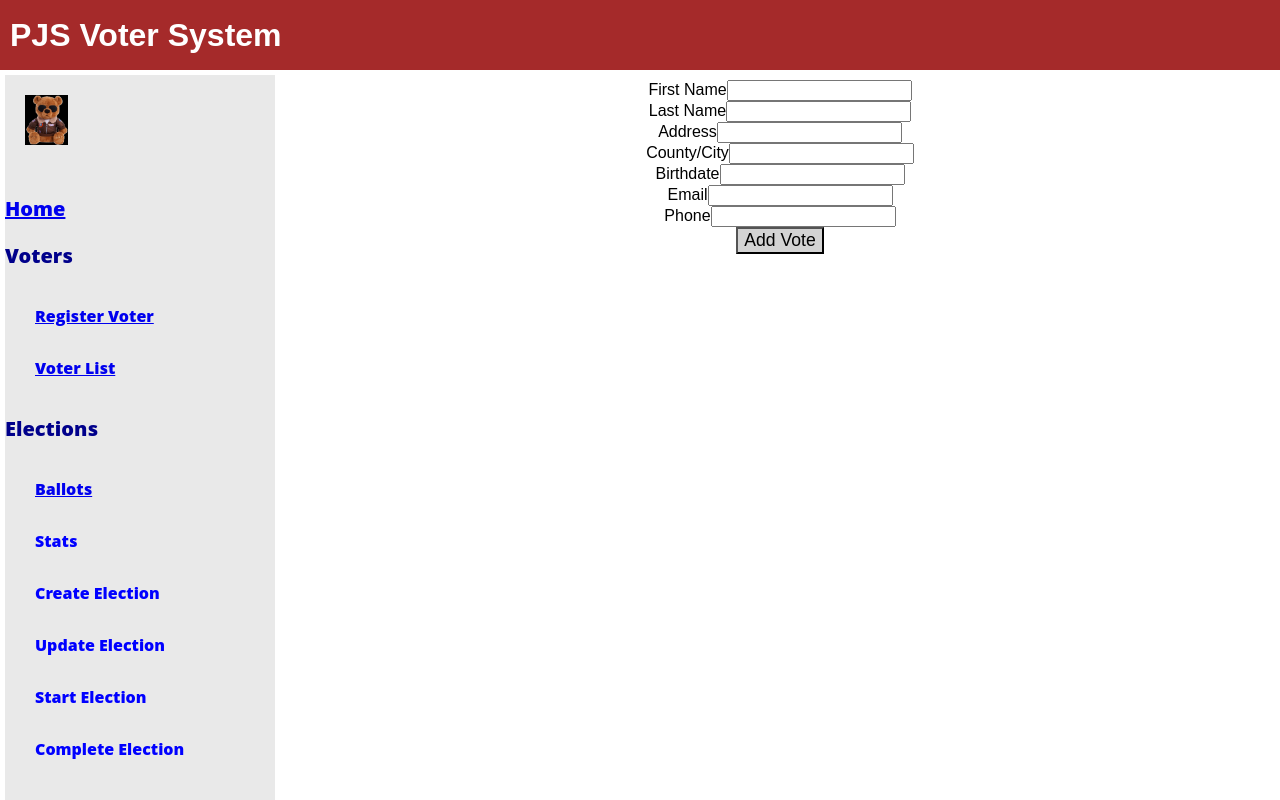
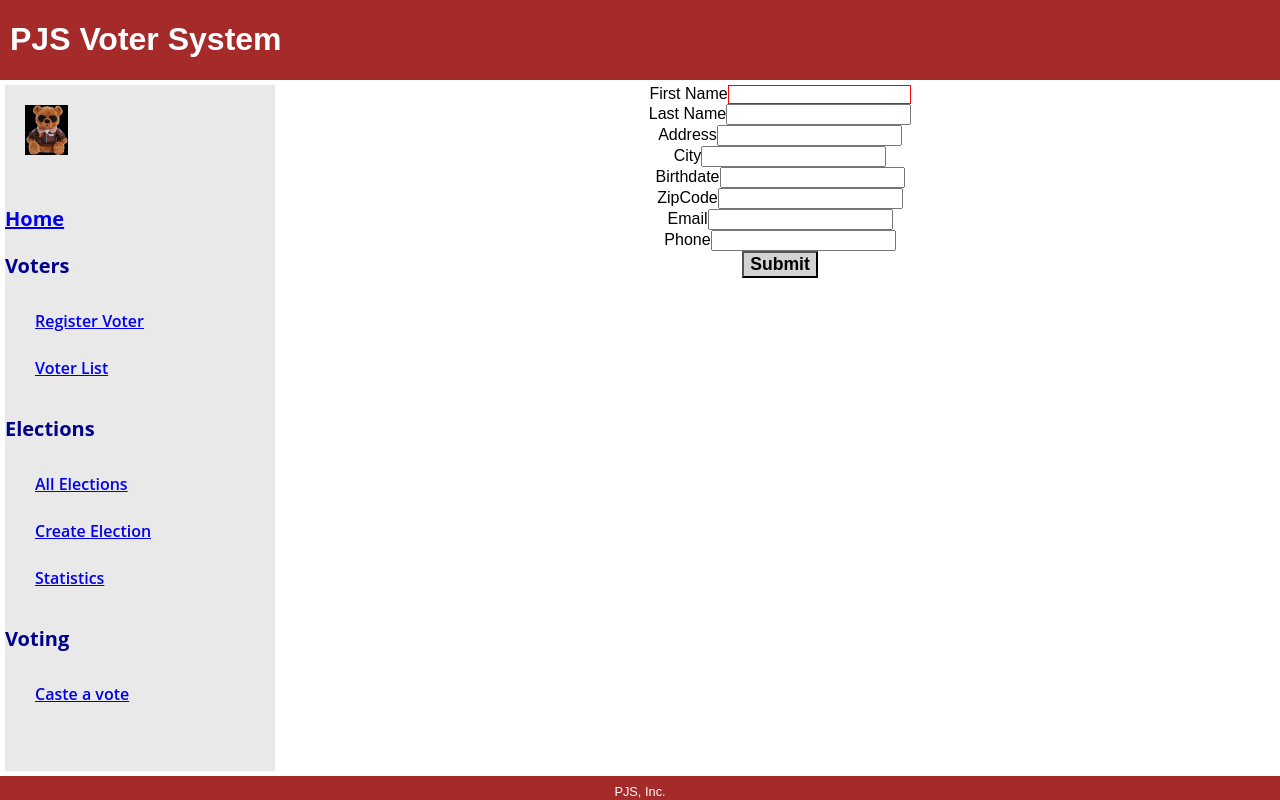
Before and after one commit to juhan-tarn/Pjs_FE_BootCamp_2021, a React (Create React App) app in the folder pjs-voter-system/: page /register-voter in a window 1280 px wide. Built offline with nearby package versions, Linux system fonts and the light colour scheme.

Commit message:
validation

```diff
--- a/pjs-voter-system/src/App.js
+++ b/pjs-voter-system/src/App.js
@@ -24,48 +24,22 @@ function App() {
           <main>
             <Switch>
               <Provider store={voterToolStore}>
-                <Route path="/" exact >
-                  <ToolHeader headerText="Elections List" />
-                  <ElectionTableContainer />
-                  <ToolHeader headerText="Add Election" />
-                  <AddElectionFormContainer />
-                </Route>
+
                 <Route path="/voter-table" exact>
                   <VoterTableContainer/>
                 </Route>
+
                 <Route path="/register-voter" exact>
                   <AddVoterFormContainer/>
                 </Route>
 
-                <Route path="/ballots-table">
-                  Hello
-                  <table>
-                      <thead>
-                          <tr>
-                              <th>Ballot ID</th>
-                              <th>Status</th>
-                              <th>Voters Count</th>
-                              <th>Number of questons</th>
-                          </tr>
-                      </thead>
-                      <tbody>
-                          <tr>
-                              <th>1</th>
-                              <th>Ready</th>
-                              <th>120</th>
-                              <th>5</th>
-                          </tr>
-                          <tr>
-                              <th>2</th>
-                              <th>Initial</th>
-                              <th>120</th>
-                              <th>5</th>
-                          </tr>
-
-                      </tbody>
-                  </table>
+                <Route path="/elections-table">
+                  <ElectionTableContainer />
                 </Route>
 
+                <Route path="/create-election">
+                  <AddElectionFormContainer />
+                </Route>
 
                 <Route path="/capture-vote">
                   <div>
--- a/pjs-voter-system/src/actions/voter-tool.actions.js
+++ b/pjs-voter-system/src/actions/voter-tool.actions.js
@@ -55,12 +55,15 @@ export const createDeSelectVoterAction = (voterId) => ( {
 })
 
 export const addVoter = voter => {
+
+    const newVoter = { ...voter, pjsNumber : "2021-" + voter.id }
+
     return dispatch => {
         dispatch(createAddVotersRequestAction());
         return fetch('http://localhost:3060/voters', {
             method: 'POST',
             headers: {'Content-Type': 'application/json'},
-            body: JSON.stringify(voter),
+            body: JSON.stringify(newVoter),
         })
         .then(() => dispatch(refreshVoters()));
     };
--- a/pjs-voter-system/src/components/VoterForm.js
+++ b/pjs-voter-system/src/components/VoterForm.js
@@ -1,6 +1,8 @@
 import PropTypes from 'prop-types';
+import { useState } from 'react';
 
 import { useForm } from '../hooks/useForm';
+import { checkRequiredText, checkValidEmail, checkValidZip, checkValidPhone} from '../utils'
 
 const getInitVoterForm = () => ({
   firstName: '',
@@ -15,8 +17,17 @@ const getInitVoterForm = () => ({
 export const VoterForm = props => {
   const [voterForm, change, resetVoterForm] = useForm(getInitVoterForm());
 
-  const submitVote = () => {
-    props.onSubmitVote({
+  const [isValidEmail, setIsValidEmail] = useState(true);
+  const [isValidPhone, setIsValidPhone] = useState(true);
+  const [isValidFn, setIsValidFn] = useState(false);
+  const [isValidLn, setIsValidLn] = useState(true);
+  const [isValidAddress, setIsValidAddress] = useState(true);
+  const [isValidCity, setIsValidCity] = useState(true);
+  const [isValidZip, setIsValidZip] = useState(true);
+  const [isValidBirthDate, setIsValidBirthDate] = useState(true);
+
+  const submitVoter = () => {
+    props.onSubmitVoter({
       ...voterForm,
     });
 
@@ -33,6 +44,8 @@ export const VoterForm = props => {
           name="firstName"
           value={voterForm.firstName}
           onChange={change}
+          className={ isValidFn ? "ok" : "error"}
+          onBlur={(e) => { setIsValidFn(checkRequiredText(e.target.value)) } }
         />
       </div>
       <div>
@@ -43,6 +56,8 @@ export const VoterForm = props => {
           name="lastName"
           value={voterForm.lastName}
           onChange={change}
+          className={ isValidLn ? "ok" : "error"}
+          onBlur={(e) => { setIsValidLn(checkRequiredText(e.target.value)) } }
         />
       </div>
       <div>
@@ -53,18 +68,25 @@ export const VoterForm = props => {
           name="address"
           value={voterForm.address}
           onChange={change}
+          className={ isValidAddress ? "ok" : "error"}
+          onBlur={(e) => { setIsValidAddress(checkRequiredText(e.target.value)) } }
+
         />
       </div>
       <div>
-        <label htmlFor="countyCity-input">County/City</label>
+        <label htmlFor="city-input">City</label>
         <input
           type="text"
-          id="countyCity-input"
-          name="countyCity"
-          value={voterForm.countyCity}
+          id="city-input"
+          name="city"
+          value={voterForm.city}
           onChange={change}
+          className={ isValidCity ? "ok" : "error"}
+          onBlur={(e) => { setIsValidCity(checkRequiredText(e.target.value)) } }
+
         />
       </div>
+
       <div>
         <label htmlFor="birthdate-input">Birthdate</label>
         <input
@@ -73,6 +95,21 @@ export const VoterForm = props => {
           name="birthdate"
           value={voterForm.birthdate}
           onChange={change}
+          className={ isValidBirthDate ? "ok" : "error"}
+          onBlur={(e) => { setIsValidBirthDate(checkRequiredText(e.target.value)) } }
+        />
+      </div>
+
+      <div>
+        <label htmlFor="zip-input">ZipCode</label>
+        <input
+          type="text"
+          id="zip-input"
+          name="zip"
+          value={voterForm.zip}
+          onChange={change}
+          className={ isValidZip ? "ok" : "error"}
+          onBlur={(e) => { checkValidZip(e.target.value) ? setIsValidZip(true) : setIsValidZip(false)}}
         />
       </div>
       <div>
@@ -83,8 +120,11 @@ export const VoterForm = props => {
           name="email"
           value={voterForm.email}
           onChange={change}
+          className={ isValidEmail ? "ok" : "error"}
+          onBlur={(e) => { checkValidEmail(e.target.value) ? setIsValidEmail(true) : setIsValidEmail(false)}}
         />
       </div>
+
       <div>
         <label htmlFor="phone-input">Phone</label>
         <input
@@ -93,9 +133,20 @@ export const VoterForm = props => {
           name="phone"
           value={voterForm.phone}
           onChange={change}
+          className={ isValidPhone ? "ok" : "error"}
+          onBlur={(e) => { checkValidPhone(e.target.value) ? setIsValidPhone(true) : setIsValidPhone(false)}}
         />
       </div>
-      <button type="button" onClick={submitVote}>
+
+      <button type="button" onClick={ (isValidEmail &&
+          isValidPhone &&
+          isValidLn &&
+          isValidFn &&
+          isValidPhone &&
+          isValidAddress &&
+          isValidCity &&
+          isValidZip
+          )? submitVoter : null}>
         {props.buttonText}
       </button>
     </form>
@@ -103,10 +154,10 @@ export const VoterForm = props => {
 };
 
 VoterForm.defaultProps = {
-  buttonText: 'Submit Vote',
+  buttonText: 'Submit Voter',
 };
 
 VoterForm.propTypes = {
   buttonText: PropTypes.string,
-  onSubmitVote: PropTypes.func.isRequired,
+  onSubmitVoter: PropTypes.func.isRequired,
 };
--- a/pjs-voter-system/src/components/ux/Layout.css
+++ b/pjs-voter-system/src/components/ux/Layout.css
@@ -17,7 +17,7 @@ body {
 
   display: grid;
 
-  grid-template-rows: 70px 1fr 40px;
+  grid-template-rows: auto 1fr auto;
   grid-template-columns: 1fr 5fr;
 
   grid-template-areas:
@@ -83,7 +83,7 @@ body {
 
 .container > main {
   grid-area: content;
-  padding: 10px;
+  padding: 5px;
   border: 0px solid red;
 }
 
@@ -108,4 +108,9 @@ button {
   background-color: lightgray;
   color: black;
   font-size: 1.1rem;
+  font-weight: bold;
 }
+
+input.error {
+  border: 1px solid red;
+}
--- a/pjs-voter-system/src/components/ux/Sidebar.css
+++ b/pjs-voter-system/src/components/ux/Sidebar.css
@@ -9,6 +9,9 @@
   display: flex;
   flex-direction: column;
   font-family: "Roboto", sans-serif;
+
+  overflow-y: visible;
+  overflow-x: hidden; /* Hide horizontal scrollbar */
 }
 
 #PJSSideBar.slideIn {
@@ -41,14 +44,14 @@
   display: flex;
   align-items: center;
   padding-left: 30px;
-  padding-top: 10px;
+  padding-top: 5px;
 }
 
 .l1Menu p {
   font-family: "Open Sans", sans-serif;
   color: darkblue;
   font-size: 20px;
-  font-weight: 800;
+  font-weight: bold;
   text-align: left;
   padding: 0px 0px;
   margin: 10px 0px;
@@ -64,7 +67,7 @@
   font-family: "Open Sans", sans-serif;
   color: blue;
   font-size: 16px;
-  font-weight: 800;
+  font-weight: 600;
   text-align: left;
   padding: 0px 0px;
   margin: 10px 0px;
--- a/pjs-voter-system/src/components/ux/Sidebar.js
+++ b/pjs-voter-system/src/components/ux/Sidebar.js
@@ -61,22 +61,13 @@ export const Sidebar = () => {
               <p>Elections</p>
               <ul className="sidebarMenu">
                 <li className="sidebarMenuItem">
-                  <p><Link to="/ballots-table">Ballots</Link></p>
+                  <p><Link to="/elections-table">All Elections</Link></p>
                 </li>
                 <li className="sidebarMenuItem">
-                  <p>Stats</p>
+                  <p><Link to="/create-election">Create Election</Link></p>
                 </li>
                 <li className="sidebarMenuItem">
-                  <p>Create Election</p>
-                </li>
-                <li className="sidebarMenuItem">
-                  <p>Update Election</p>
-                </li>
-                <li className="sidebarMenuItem">
-                  <p>Start Election</p>
-                </li>
-                <li className="sidebarMenuItem">
-                  <p>Complete Election</p>
+                  <p><Link to="/elections-stats">Statistics</Link></p>
                 </li>
               </ul>
             </div>
--- a/pjs-voter-system/src/containers/AddVoterFormContainer.js
+++ b/pjs-voter-system/src/containers/AddVoterFormContainer.js
@@ -13,5 +13,5 @@ export const AddVoterFormContainer = () => {
     useDispatch(),
   );
 
-  return <VoterForm buttonText="Add Vote" onSubmitVote={actions.onAddVote} />;
+  return <VoterForm buttonText="Submit" onSubmitVoter={actions.onAddVote} />;
 };
--- a/pjs-voter-system/src/utils.js
+++ b/pjs-voter-system/src/utils.js
@@ -1,9 +1,36 @@
-
-
 export const toString = (value) => {
     return isNaN(value) ? '' : String(value)
 }
 
+
+export const checkValidEmail = function(val) {
+  if (/^[a-zA-Z0-9.!#$%&'*+/=?^_`{|}~-]+@[a-zA-Z0-9-]+(?:\.[a-zA-Z0-9-]+)*$/.test(val)) {
+    return (true)
+  }
+  return (false)
+}
+
+export const checkValidPhone = function(val) {
+  if (/^\d{10}$/.test(val)) {
+    return (true)
+  } else if (/^\d{3}-\d{3}-\d{4}$/.test(val)) {
+    return (true)
+  }
+  return (false)
+}
+
+export const checkValidZip = function(val) {
+  if (/^(\d{5})(-\d{4})?$/.test(val)){
+    return (true)
+  }
+  return (false)
+}
+
+export const checkRequiredText = (val) => {
+  if (val.length > 0)
+    return true
+  return false
+}
 
 export const sortList = (list, sortField) => {
     console.log(sortField, list);
```
